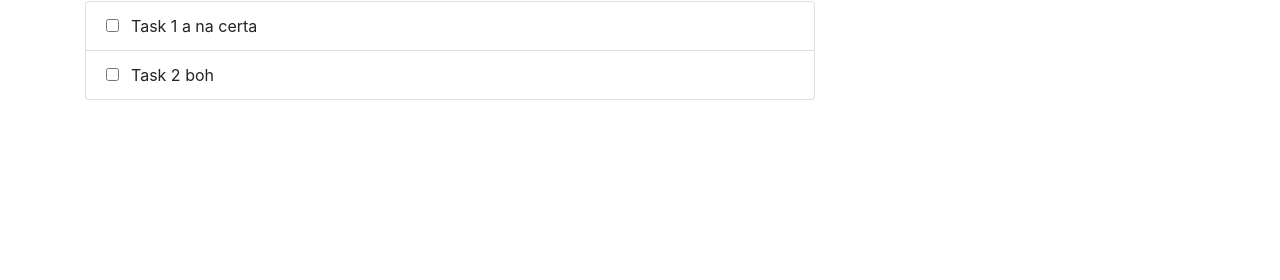
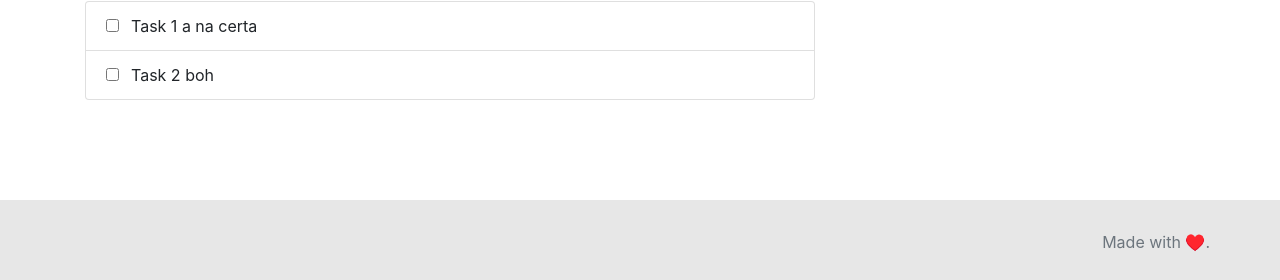
Before and after one commit to yukienomiya/loaDay, a PHP site: page /home.html in a window 1280 px wide. Shown: the part 646-926 px from the top of the page. Before the commit the page ends 746 px from the top, so only its background shows below. Run offline with PHP 8.4, Linux system fonts and the light colour scheme; some libraries are stand-ins or nearby versions.

Commit message:
Add footer component

```diff
--- /dev/null
+++ b/frontend/components/footer.html
@@ -0,0 +1,14 @@
+<!DOCTYPE html>
+<html>
+  <body>
+    <footer class="footer bg-lightgrey align-middle">
+      <div class="container">
+        <div class="row justify-content-end">
+          <div class="text-muted">
+            Made with ♥️.
+          </div>
+        </div>
+      </div>
+    </footer>
+  </body>
+</html>
--- a/frontend/home.html
+++ b/frontend/home.html
@@ -12,13 +12,14 @@
       $(function () {
         $("#navbar").load("components/navbar.html");
         $("#deadlines").load("components/deadlines.html")
+        $("#footer").load("components/footer.html");
       });
     </script>
   </head>
 
   <body onload=getDate()>
     <div id="navbar"></div>
-    <div class="container">
+    <div class="container content">
 
       <h2 id="date"></h2>
       <div class="row">
@@ -27,7 +28,7 @@
       </div>
 
       <div class="row">
-        <div class="col-md-8 col-sm-12">
+        <div class="col-lg-8 col-sm-12">
           <div>
             <p class="bg-primary text-white section-title">TODAY</p>
             <ul class="list-group">
@@ -69,11 +70,12 @@
           </div>
         </div>
 
-        <div class="col-md-4 col-sm-12">
+        <div class="col-lg-4 col-md-12">
           <div id="deadlines"></div>
         </div>
 
       </div>
     </div>
+    <div id="footer"></div>
   </body>
 </html>
--- a/frontend/main.scss
+++ b/frontend/main.scss
@@ -54,3 +54,8 @@ body {
   padding-top: 0px;
   padding-bottom: 0px;
 }
+
+.nav-item {
+  margin-left: 10px;
+  margin-right: 10px;
+}
--- a/frontend/style.css
+++ b/frontend/style.css
@@ -79,3 +79,19 @@ progress::-webkit-progress-value {
 .text-grey {
   color: #707070;
 }
+
+.footer {
+  height: 80px;
+  padding-top: 5px;
+  margin-top: 30px;
+  padding-left: 10px;
+  padding-right: 10px;
+}
+
+.content {
+  margin-bottom: 100px;
+}
+
+.bg-lightgrey {
+  background-color: #E7E7E7;
+}
```
Also changed, not shown: frontend/main.css.
